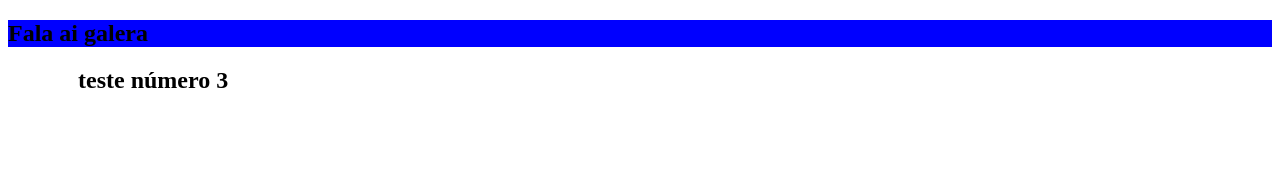
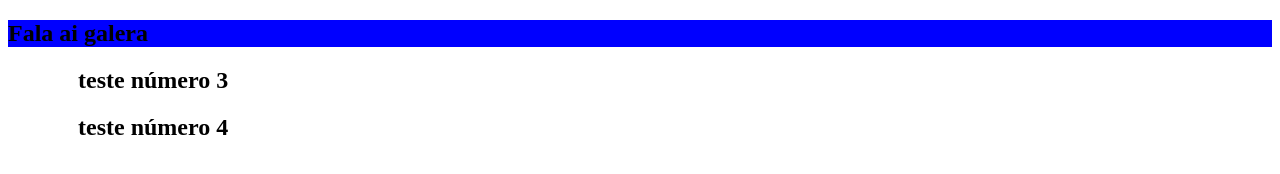
Before and after one commit to HeronPBV/Teste, a plain HTML site: page index.html in a window 1280 px wide. Drawn offline with Linux system fonts and the light colour scheme.

Commit message:
Adicionando teste 4

```diff
--- a/index.html
+++ b/index.html
@@ -12,6 +12,8 @@
     </nav>
     <section class="container">
         <h2>teste número 3</h2>
+
+        <h2>teste número 4</h2>
     </section>
 </body>
 </html>
```
